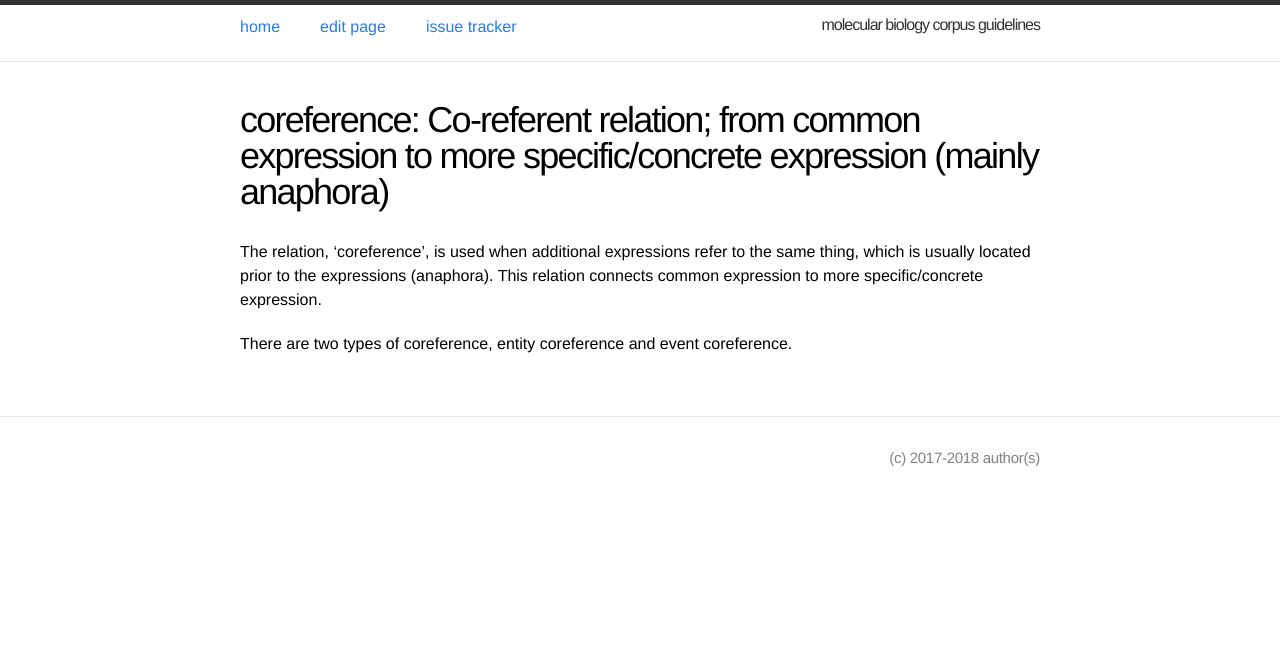
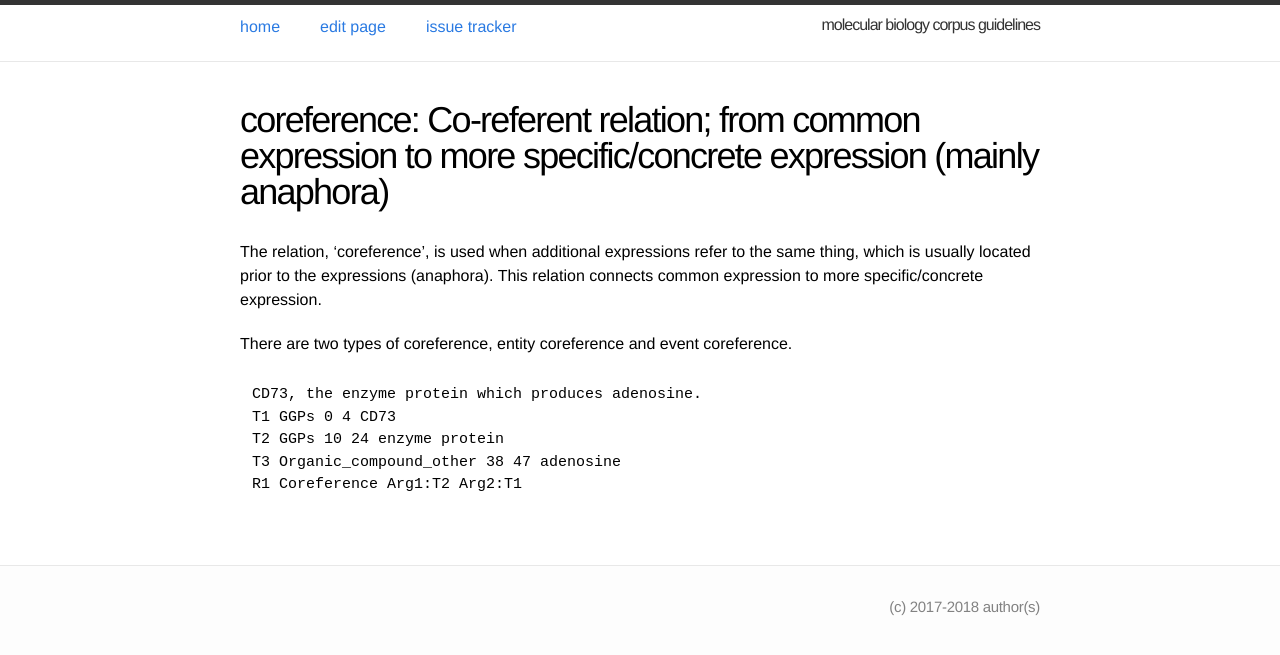
Before and after one commit to ezcatdb/molbiol_lung_corpus-guidelines, a Jekyll site: the page built from _relation/Coreference.md, in a window 1280 px wide. Shown: the top 655 px of the page. Built offline with Jekyll 4.4.1, drawn with Linux system fonts in a browser that asks for light colours.

Commit message:
a new sample sentence included in _relation/Coreference.md

```diff
--- a/_relation/Coreference.md
+++ b/_relation/Coreference.md
@@ -8,3 +8,11 @@ The relation, 'coreference', is used when additional expressions refer to the sa
 This relation connects common expression to more specific/concrete expression.
 
 There are two types of coreference, entity coreference and event coreference.
+
+~~~ ann
+CD73, the enzyme protein which produces adenosine.
+T1 GGPs 0 4 CD73
+T2 GGPs 10 24 enzyme protein
+T3 Organic_compound_other 38 47 adenosine
+R1 Coreference Arg1:T2 Arg2:T1
+~~~
```
